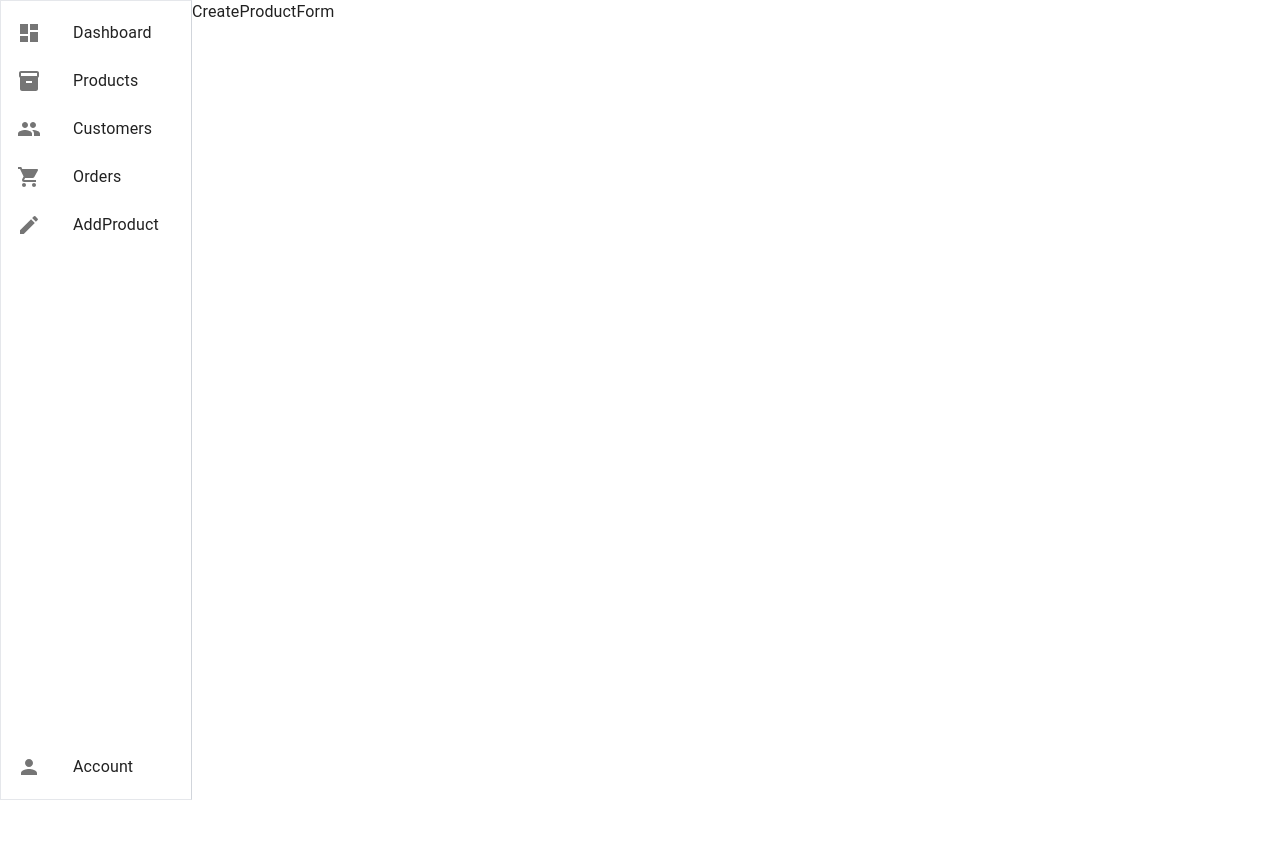
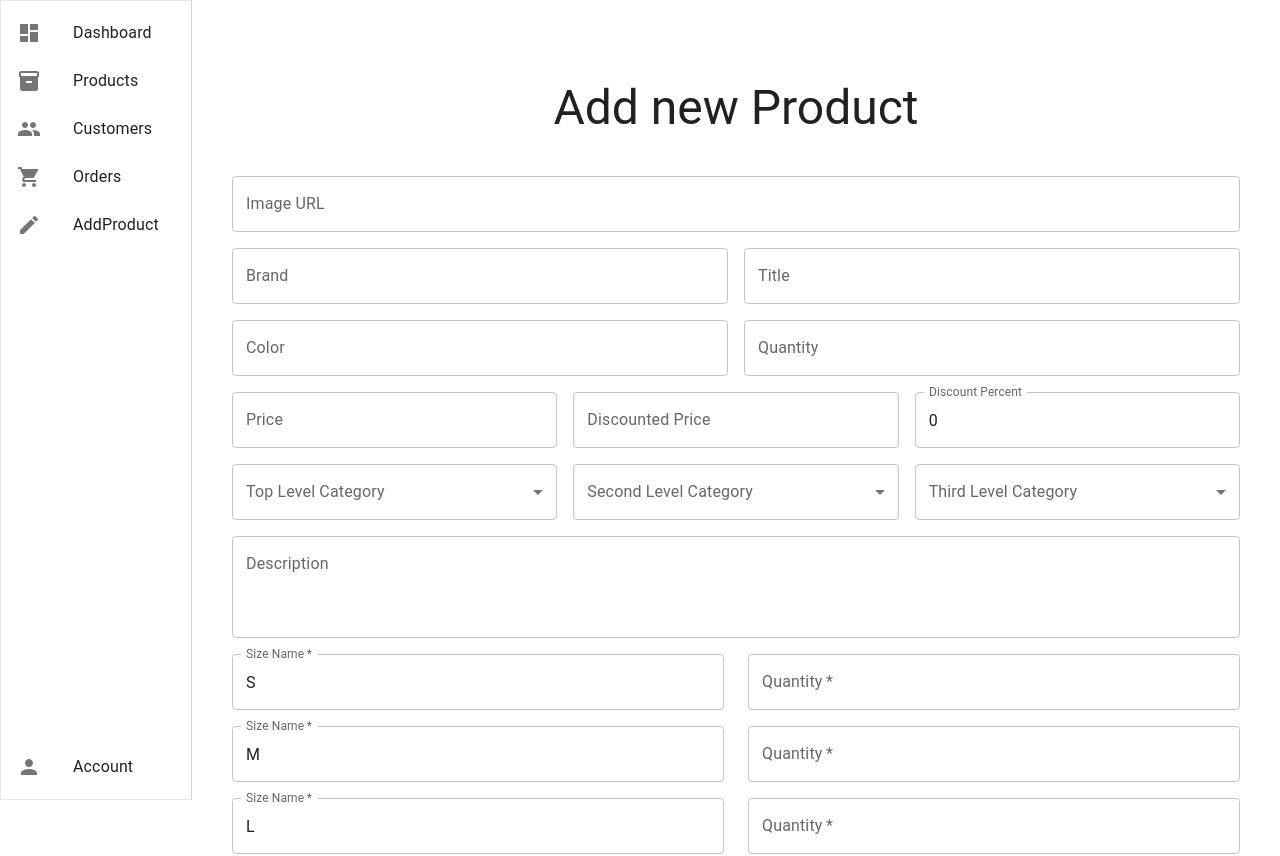
Before and after one commit to Kaushikj14/E_com_frontend, a React (Create React App) app: page /admin/product/create in a window 1280 px wide. Shown: the top 856 px of the page. Before the commit the page ends 800 px from the top, so only its background shows below. Built offline with nearby package versions, Linux system fonts and the light colour scheme.

Commit message:
ProductTable implemented sucessfully and UI of adding the product is also implemennted.

```diff
--- a/src/Admin/Admin.jsx
+++ b/src/Admin/Admin.jsx
@@ -101,15 +101,15 @@ const Admin = () => {
   );
 
   return (
-    <div>
-      <div className="flex h-[100vh]   ">
+    // <div className="relative">
+      <div className="relative flex h-[100vh]   ">
         <CssBaseline />
-        <div className="w-[15%] border border-r-gray-300 h-full">
+        <div className="w-[15%] border border-r-gray-300 h-full fixed top-0">
           {drawer}
         </div>
 
 
-          <div className="w-[85%] ">
+          <div className="w-[85%] h-full ml-[15%]">
               <Routes>
                   <Route path="/" element={<Dashboard />}></Route>
                   <Route path="/product/create" element={<CreateProductForm />}></Route>
@@ -121,7 +121,7 @@ const Admin = () => {
               </Routes>
           </div>
       </div>
-    </div>
+    // </div>
   );
 };
 
--- a/src/Admin/Components/CreateProductForm.jsx
+++ b/src/Admin/Components/CreateProductForm.jsx
@@ -1,11 +1,167 @@
-import React from 'react'
+
+import React, { useState } from 'react';
+import { Fragment } from "react";
+import { useDispatch } from "react-redux";
+import { createProduct } from '../../State/Product/Action';
+import { FormControl, Grid, InputLabel, MenuItem, Select, TextField, Typography, Button } from '@mui/material';
+
+const initialSizes = [
+  { name: "S", quantity: 0 },
+  { name: "M", quantity: 0 },
+  { name: "L", quantity: 0 },
+];
 
 const CreateProductForm = () => {
+  const [productData, setProductData] = useState({
+    imageUrl: "",
+    brand: "",
+    title: "",
+    color: "",
+    discountedPrice: "",
+    price: "",
+    discountPercent: 0,
+    size: initialSizes,
+    quantity: "",
+    topLevelCategory: "",
+    secondLevelCategory: "",
+    thirdLevelCategory: "",
+    description: "",
+  });
+
+  const dispatch = useDispatch();
+  const jwt = localStorage.getItem("jwt");
+
+  const handleChange = (e) => {
+    const { name, value } = e.target;
+    setProductData((prevState) => ({
+      ...prevState,
+      [name]: value,
+    }));
+  };
+
+  const handleSizeChange = (e, index) => {
+    let { name, value } = e.target;
+    name === "size_quantity" ? name = "quantity" : name = e.target.name;
+
+    const sizes = [...productData.size];
+    sizes[index][name] = value;
+    setProductData((prevState) => ({
+      ...prevState,
+      size: sizes,
+    }));
+  };
+
+  const handleSubmit = (e) => {
+    e.preventDefault();
+    dispatch(createProduct({ data: productData, jwt }));
+    console.log(productData);
+  };
+
   return (
-    <div>
-      CreateProductForm
+    <div className='p-10'>
+      <Typography variant='h3' sx={{ textAlign: "center" }} className='py-10 text-center'>
+        Add new Product
+      </Typography>
+
+      <form onSubmit={handleSubmit} >
+        <Grid container spacing={2}>
+          <Grid item xs={12}>
+            <TextField fullWidth label="Image URL" name='imageUrl' value={productData.imageUrl} onChange={handleChange} />
+          </Grid>
+
+          <Grid item xs={12} sm={6}>
+            <TextField fullWidth label="Brand" name='brand' value={productData.brand} onChange={handleChange} />
+          </Grid>
+
+          <Grid item xs={12} sm={6}>
+            <TextField fullWidth label="Title" name='title' value={productData.title} onChange={handleChange} />
+          </Grid>
+
+          <Grid item xs={12} sm={6}>
+            <TextField fullWidth label="Color" name='color' value={productData.color} onChange={handleChange} />
+          </Grid>
+
+          <Grid item xs={12} sm={6}>
+            <TextField fullWidth label="Quantity" name='quantity' type='number' value={productData.quantity} onChange={handleChange} />
+          </Grid>
+
+          <Grid item xs={12} sm={4}>
+            <TextField fullWidth label="Price" name='price' type='number' value={productData.price} onChange={handleChange} />
+          </Grid>
+
+          <Grid item xs={12} sm={4}>
+            <TextField fullWidth label="Discounted Price" name='discountedPrice' type='number' value={productData.discountedPrice} onChange={handleChange} />
+          </Grid>
+
+          <Grid item xs={12} sm={4}>
+            <TextField fullWidth label="Discount Percent" name='discountPercent' type='number' value={productData.discountPercent} onChange={handleChange} />
+          </Grid>
+
+          <Grid item xs={6} sm={4}>
+            <FormControl fullWidth>
+              <InputLabel>Top Level Category</InputLabel>
+              <Select name='topLevelCategory' onChange={handleChange} label="Top level Category" value={productData.topLevelCategory}>
+                <MenuItem value="men">Men</MenuItem>
+                <MenuItem value="women">Women</MenuItem>
+                <MenuItem value="kids">Kids</MenuItem>
+              </Select>
+            </FormControl>
+          </Grid>
+
+          <Grid item xs={6} sm={4}>
+            <FormControl fullWidth>
+              <InputLabel>Second Level Category</InputLabel>
+              <Select name='secondLevelCategory' onChange={handleChange} label="Second level Category" value={productData.secondLevelCategory}>
+                <MenuItem value="clothing">Clothing</MenuItem>
+                <MenuItem value="accessories">Accessories</MenuItem>
+                <MenuItem value="brands">Brands</MenuItem>
+              </Select>
+            </FormControl>
+          </Grid>
+
+          <Grid item xs={6} sm={4}>
+            <FormControl fullWidth>
+              <InputLabel>Third Level Category</InputLabel>
+              <Select name='thirdLevelCategory' onChange={handleChange} label="Third level Category" value={productData.thirdLevelCategory}>
+                <MenuItem value="tops">Tops</MenuItem>
+                <MenuItem value="women_dresses">Dresses</MenuItem>
+                <MenuItem value="t-shirts">T-Shirts</MenuItem>
+                <MenuItem value="saree">Saree</MenuItem>
+                <MenuItem value="lengha_choli">Lenhenga-choli</MenuItem>
+              </Select>
+            </FormControl>
+          </Grid>
+
+          <Grid item xs={12}>
+            <TextField fullWidth id="outlined-multiline-static" label="Description" multiline name="description" rows={3} onChange={handleChange} value={productData.description} />
+          </Grid>
+
+          {productData.size.map((size, index) => (
+            <Grid container item spacing={3} key={index}>
+              <Grid item xs={12} sm={6}>
+                <TextField label="Size Name" name="name" value={size.name} onChange={(event) => handleSizeChange(event, index)} required fullWidth />
+              </Grid>
+              <Grid item xs={12} sm={6}>
+                <TextField label="Quantity" name="size_quantity" type="number" onChange={(event) => handleSizeChange(event, index)} required fullWidth />
+              </Grid>
+            </Grid>
+          ))}
+
+          <Grid item xs={12} >
+            <Button
+              variant="contained"
+              sx={{ p: 1.8 }}
+              className="py-20"
+              size="large"
+              type="submit"
+            >
+              Add New Product
+            </Button>
+          </Grid>
+        </Grid>
+      </form>
     </div>
-  )
-}
+  );
+};
 
-export default CreateProductForm
+export default CreateProductForm;
--- a/src/Admin/Components/ProductsTable.jsx
+++ b/src/Admin/Components/ProductsTable.jsx
@@ -1,16 +1,32 @@
-import { Table, TableCell, TableContainer, TableHead, TableRow,TableBody, Paper } from '@mui/material'
-import React, { useEffect } from 'react'
-import { findProducts } from '../../State/Product/Action';
-import { useDispatch, useSelector } from 'react-redux';
+import {
+  Table,
+  TableCell,
+  TableContainer,
+  TableHead,
+  TableRow,
+  TableBody,
+  Paper,
+  Avatar,
+  Button,
+  Card,
+  CardHeader,
+} from "@mui/material";
+import React, { useEffect } from "react";
+import { deleteProduct, findProducts } from "../../State/Product/Action";
+import { useDispatch, useSelector } from "react-redux";
 
 const ProductsTable = () => {
+  const dispatch = useDispatch();
+  const { products } = useSelector((store) => store);
 
-    const dispatch = useDispatch();
-    const {products} = useSelector(store=>store);
+  console.log("products", products);
 
-    console.log("products",products);
 
-    useEffect(()=>{
+  const handleProductDelete = (productId)=>{
+    dispatch(deleteProduct(productId));
+  }
+
+  useEffect(() => {
     const data = {
       //   category: "mens_kurta",
       //   colors:  [], // Convert to array
@@ -23,35 +39,38 @@ const ProductsTable = () => {
       //   pageSize: 10,
       //   stock: "",
       category: "mens_kurta",
-            colors:  [], // Convert to array
-            sizes:  [], // Convert to array
-            minPrice:0,
-            maxPrice:1000000,
-            minDiscount:  0,
-            sort:  "price_low",
+      colors: [], // Convert to array
+      sizes: [], // Convert to array
+      minPrice: 0,
+      maxPrice: 1000000,
+      minDiscount: 0,
+      sort: "price_low",
       pageNumber: 0,
-            pageSize: 10,
+      pageSize: 5,
       stock: "in_stock",
     };
 
     console.log("API Request Payload: ", data);
     dispatch(findProducts(data));
-
-    },[]);
+  }, [products.deletedProducts]);
   return (
-    <div>
-        <TableContainer component={Paper}>
-      <Table sx={{ minWidth: 650 }} aria-label="simple table">
+    <div className="p-5 w-[full]">
+      <Card className="mt-2" >
+        <CardHeader title="ALL Products" />
+        <TableContainer component={Paper} sx={{ width: "100%", overflowX: "hidden" }}>
+          <Table aria-label="simple table">
             <TableHead>
               <TableRow>
-            <TableCell>Dessert (100g serving)</TableCell>
-            <TableCell align="right">Calories</TableCell>
-            <TableCell align="right">Fat&nbsp;(g)</TableCell>
-            <TableCell align="right">Carbs&nbsp;(g)</TableCell>
-            <TableCell align="right">Protein&nbsp;(g)</TableCell>
+                <TableCell>Image</TableCell>
+                <TableCell align="left">Title</TableCell>
+                <TableCell align="left">Category</TableCell>
+                <TableCell align="left">Price</TableCell>
+                <TableCell align="left">Quanity</TableCell>
+
+                <TableCell align="left">Delete</TableCell>
               </TableRow>
             </TableHead>
-        <TableBody>
+            {/* <TableBody>
           {products.products?.content.map((item) => (
             <TableRow
               key={item.category?.name}
@@ -64,13 +83,42 @@ const ProductsTable = () => {
               {/* <TableCell align="right">{}</TableCell>
               <TableCell align="right">{}</TableCell>
               <TableCell align="right">{}</TableCell> */}
+            {/* </TableRow> */}
+            {/* ))} */}
+            {/* </TableBody> */}
+            <TableBody>
+              {products?.products?.content?.length > 0 ? (
+                products.products.content.map((item) => (
+                  <TableRow key={item?.id}>
+                    <TableCell align="left">
+                      <Avatar src={item.imageUrl}></Avatar>
+                    </TableCell>
+                    <TableCell align="left" scope="row">
+                      {item?.title}
+                    </TableCell>
+
+                    <TableCell align="left">{item?.category.name}</TableCell>
+                    <TableCell align="left">{item?.price}</TableCell>
+                    <TableCell align="left">{item?.quantity}</TableCell>
+
+                    <TableCell align="left">
+                      <Button onClick={()=>handleProductDelete(item?.id)} variant="outlined">Delete</Button>
+                    </TableCell>
                   </TableRow>
-          ))}
+                ))
+              ) : (
+                <TableRow>
+                  <TableCell colSpan={5} align="center">
+                    No products available
+                  </TableCell>
+                </TableRow>
+              )}
             </TableBody>
           </Table>
         </TableContainer>
+      </Card>
     </div>
-  )
-}
+  );
+};
 
-export default ProductsTable
+export default ProductsTable;
--- a/src/State/Product/ActionType.js
+++ b/src/State/Product/ActionType.js
@@ -5,3 +5,11 @@ export const FIND_PRODUCT_BY_ID_FAILURE = "FIND_PRODUCT_BY_ID_FAILURE";
 export const FIND_PRODUCTS_REQUEST = "FIND_PRODUCTS_REQUEST";
 export const FIND_PRODUCTS_SUCCESS = "FIND_PRODUCTS_SUCCESS";
 export const FIND_PRODUCTS_FAILURE = "FIND_PRODUCTS_FAILURE";
+
+export const DELETE_PRODUCT_REQUEST = "DELETE_PRODUCT_REQUEST";
+export const DELETE_PRODUCT_SUCCESS = "DELETE_PRODUCT_SUCCESS";
+export const DELETE_PRODUCT_FAILURE = "DELETE_PRODUCT_FAILURE";
+
+export const CREATE_PRODUCT_REQUEST = "CREATE_PRODUCT_REQUEST";
+export const CREATE_PRODUCT_SUCCESS = "CREATE_PRODUCT_SUCCESS";
+export const CREATE_PRODUCT_FAILURE = "CREATE_PRODUCT_FAILURE";
```
Also changed, not shown: src/State/Product/Action.js (+37 -2 lines), src/State/Product/Reducer.js (+11 -1 lines). Lines whose indentation alone changed are shown as unchanged.
